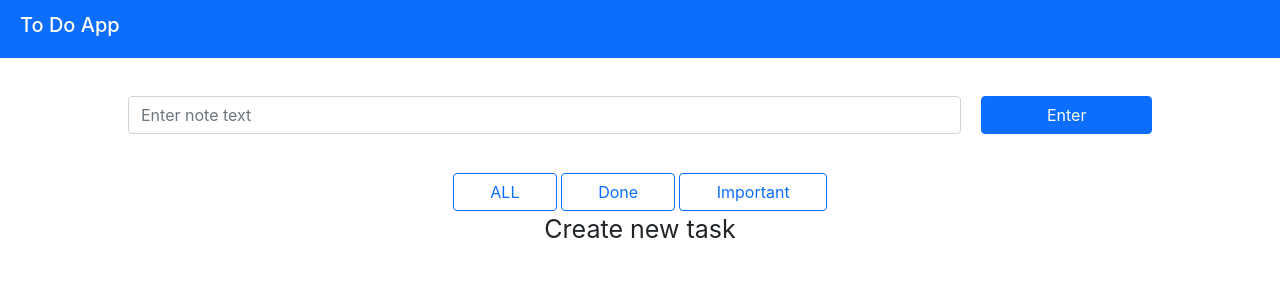
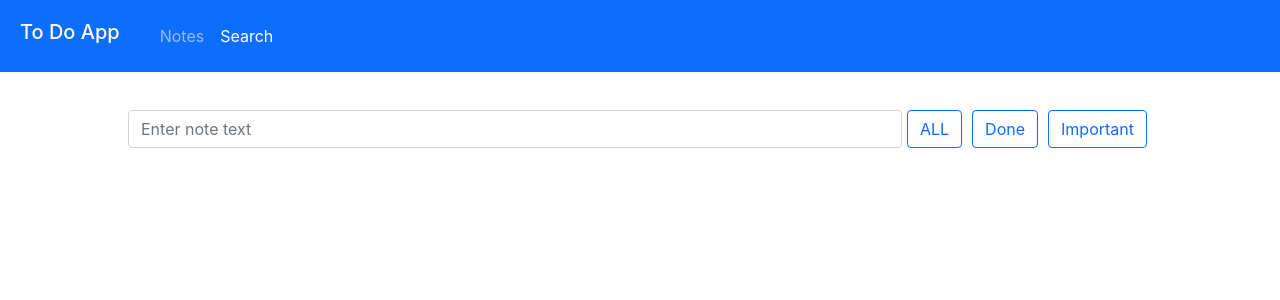
Before and after one commit to Sirano98/to-do-list, a React (Create React App) app: page /filter in a window 1280 px wide. Shown: the top 300 px of the page. Built offline with nearby package versions, Linux system fonts and the light colour scheme.

Commit message:
add: routing

```diff
--- a/package.json
+++ b/package.json
@@ -12,6 +12,7 @@
     "react": "^17.0.2",
     "react-dom": "^17.0.2",
     "react-redux": "^7.2.6",
+    "react-router-dom": "^6.2.1",
     "react-scripts": "4.0.3",
     "redux": "^4.1.2",
     "redux-devtools-extension": "^2.13.9",
--- a/src/components/app/App.js
+++ b/src/components/app/App.js
@@ -1,14 +1,24 @@
 import React, { Fragment } from "react";
-import { Alert } from "../alert/alert";
+import { Routes, Route } from "react-router-dom";
 import { Header } from "../header/header";
 import { MainPage } from "../main-page/main-page";
+import { Filter } from "../filter/filter";
 
 function App() {
     return (
         <Fragment>
             <Header />
-            <Alert />
-            <MainPage />
+            <Routes>
+                <Route
+                    path="/"
+                    element={<MainPage />}
+                    exatc
+                />
+                <Route
+                    path="/filter"
+                    element={<Filter />}
+                />
+            </Routes>
         </Fragment>
     );
 }
--- a/src/components/filter/filter.js
+++ b/src/components/filter/filter.js
@@ -3,10 +3,19 @@ import "./filter.scss";
 
 export const Filter = () => {
     return (
-        <div className="btn-group" role="group" aria-label="Basic example">
-            <button type="button" className="btn btn-outline-primary">ALL</button>
-            <button type="button" className="btn btn-outline-primary">Done</button>
-            <button type="button" className="btn btn-outline-primary">Important</button>
-        </div>
+        <form className="wrapper form search-form">
+            <input
+                type="text"
+                className="form-control"
+                placeholder="Enter note text"
+            // onChange={e => onInputChange(e)}
+            // value={inputValue}
+            />
+            <div className="btn-group" role="group" aria-label="Basic example">
+                <button type="button" className="btn btn-outline-primary">ALL</button>
+                <button type="button" className="btn btn-outline-primary">Done</button>
+                <button type="button" className="btn btn-outline-primary">Important</button>
+            </div>
+        </form>
     )
 }
--- a/src/components/filter/filter.scss
+++ b/src/components/filter/filter.scss
@@ -1,3 +1,7 @@
+.search-form {
+    display: flex;
+    width: 80%;
+    margin: 3% auto;
     .btn-group{
         width: 30%;
         align-self: center;
@@ -7,3 +11,4 @@
             border-radius: 4px !important;
         }
     }
+}
--- a/src/components/header/header.js
+++ b/src/components/header/header.js
@@ -1,10 +1,23 @@
 import React from "react";
+import { NavLink } from "react-router-dom";
 import "./header.scss";
 
 export const Header = () => {
     return (
-        <header className="navbar navbar-dark bg-primary">
-            <h1 className="navbar-brand">To Do App</h1>
+        <header className="header navbar navbar-dark bg-primary">
+            <h1 className="navbar-brand">
+                <NavLink className="navbar-brand" to="/">To Do App</NavLink>
+            </h1>
+            <nav className="navbar navbar-expand-lg">
+                <ul className="navbar-nav">
+                    <li className="nav-item">
+                        <NavLink className="nav-link" to="/">Notes</NavLink>
+                    </li>
+                    <li className="nav-item">
+                        <NavLink className="nav-link" to="/filter">Search</NavLink>
+                    </li>
+                </ul>
+            </nav>
         </header>
     )
 }
--- a/src/components/header/header.scss
+++ b/src/components/header/header.scss
@@ -1,3 +1,4 @@
-.navbar {
+.header {
     padding-left: 20px;
+    justify-content: flex-start;
 }
--- a/src/components/main-page/main-page.js
+++ b/src/components/main-page/main-page.js
@@ -1,14 +1,14 @@
 import React from "react";
 import { Form } from "../form/form";
+import { Alert } from "../alert/alert";
 import { TodoList } from "../todo-list/todo-list";
-import { Filter } from "../filter/filter";
 import "./main-page.scss";
 
 export const MainPage = () => {
     return (
         <main className="main">
+            <Alert />
             <Form />
-            <Filter />
             <TodoList />
         </main>
     )
--- a/src/components/todo-list-item/todo-list-item.js
+++ b/src/components/todo-list-item/todo-list-item.js
@@ -18,7 +18,7 @@ export const TodoListItem = ({ title, id, date, important, done }) => {
         <li className="list-group-item item">
             <div className="data-wrapper"
                 onClick={() => dispatch(doneToggle(id))}>
-                <span className={`text ${cls}`}>{title}</span>
+                <span className={`item-text ${cls}`}>{title}</span>
                 <small className="date">{date}</small>
             </div>
             <div>
--- a/src/components/todo-list-item/todo-list-item.scss
+++ b/src/components/todo-list-item/todo-list-item.scss
@@ -3,7 +3,7 @@
     justify-content: space-between;
     align-items: center;
 
-    .text {
+    .item-text {
         font-size: 20px;
     }
 
--- a/src/index.js
+++ b/src/index.js
@@ -3,13 +3,16 @@ import ReactDOM from 'react-dom';
 import './index.scss';
 import App from './components/app/App';
 import reportWebVitals from './reportWebVitals';
+import { BrowserRouter as Router } from 'react-router-dom';
 import { Provider } from 'react-redux'
 import { store } from './store';
 
 ReactDOM.render(
     <React.StrictMode>
         <Provider store={store}>
-            <App />
+            <Router>
+                <App />
+            </Router>
         </Provider>
     </React.StrictMode>,
     document.getElementById('root')
```
Also changed, not shown: 1 other file (tests, documents, lock files or other folders). Lines whose indentation alone changed are shown as unchanged.
